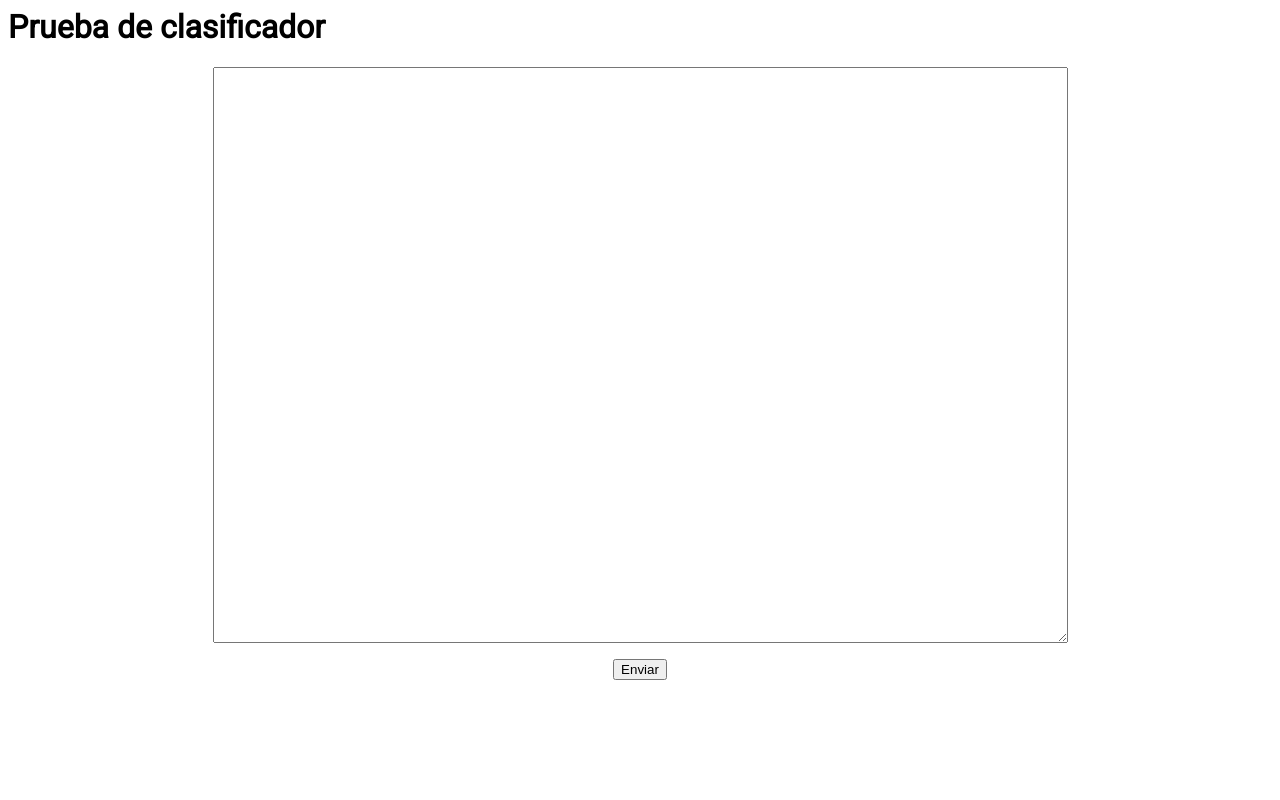
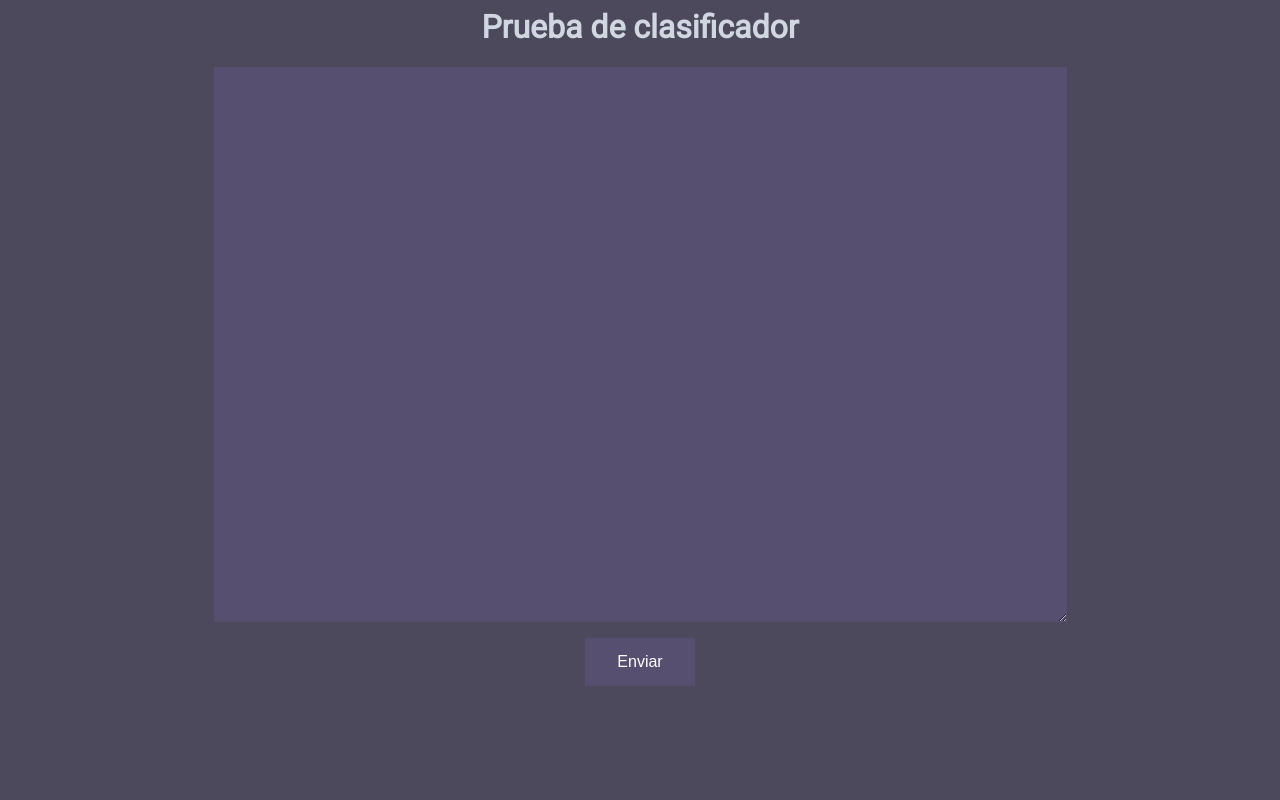
Before and after one commit to erobl/clasificador-noticias, a Flask app: page / in a window 1280 px wide. Run offline with Flask 2, Linux system fonts and the light colour scheme; parts of the project's set-up code (start-up, migrations or seed data) failed here and were passed over.

Commit message:
added a nicer interface

```diff
--- a/templates/index.html
+++ b/templates/index.html
@@ -19,7 +19,7 @@
                   res.innerHTML = ""
                   for(var i = 0; i < data.general_proba.length; i++) {
                       if(data.general_class == i) {
-                        res.innerHTML += "<strong style='color: red;'>" + data.general_names[i] + ": " + (Math.round(data.general_proba[i] * 100) / 100).toString() + "</strong>"
+                        res.innerHTML += "<strong style='color: #EE4C7C;'>" + data.general_names[i] + ": " + (Math.round(data.general_proba[i] * 100) / 100).toString() + "</strong>"
                       } else {
                           res.innerHTML += data.general_names[i]
                           res.innerHTML += ": "
@@ -35,7 +35,7 @@
 
                     for(var i = 0; i < data.specific_proba.length; i++) {
                           if(data.specific_class == i) {
-                            res.innerHTML += "<strong style='color: red;'>" + data.specific_names[i] + ": " + (Math.round(data.specific_proba[i] * 100) / 100).toString() + "</strong>"
+                            res.innerHTML += "<strong style='color: #EE4C7C;'>" + data.specific_names[i] + ": " + (Math.round(data.specific_proba[i] * 100) / 100).toString() + "</strong>"
                           } else {
                               res.innerHTML += data.specific_names[i]
                               res.innerHTML += ": "
@@ -55,10 +55,34 @@
 html {
 font-family: 'Roboto', sans-serif;
 }
+
+body {
+background: #4C495D;
+color: #D1D7E0;
+}
+
 textarea
 {
    font-family: 'Lato', sans-serif;
    font-size: 12pt;
+   color: #D1D7E0;
+   background: #564F6F;
+   border: none;
+}
+
+button {
+  background-color: #564F6F; /* Green */
+  border: none;
+  color: white;
+  padding: 15px 32px;
+  text-align: center;
+  text-decoration: none;
+  display: inline-block;
+  font-size: 16px;
+}
+
+h1 {
+text-align: center;
 }
         </style>
     </head>
@@ -69,7 +93,7 @@ textarea
 
         <center>
             <form>
-                    <textarea id="text" name="text" rows=30 cols=100></textarea>
+                    <textarea id="text" name="text" rows=29 cols=100></textarea>
             </form>
         <button onclick="sendtoserver()">Enviar</button>
 
```
